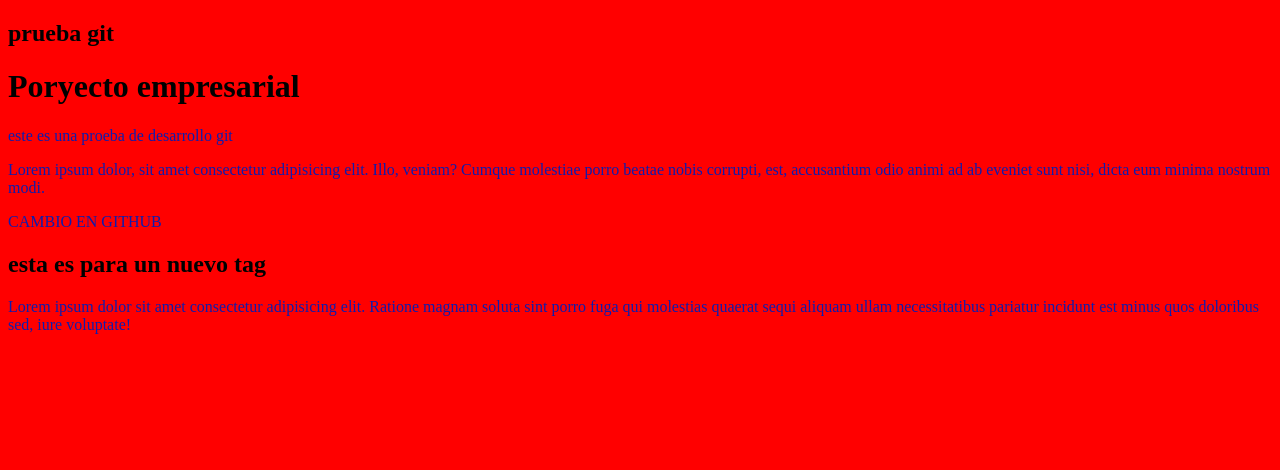
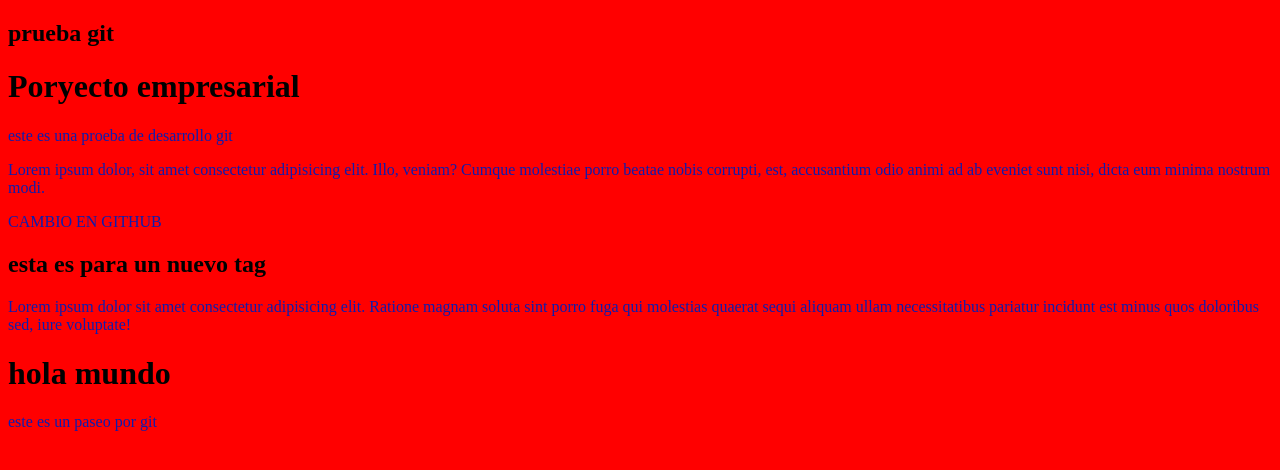
Before and after one commit to brrsanchezfi/curso_git, a plain HTML site: page index.html in a window 1280 px wide. Drawn offline with Linux system fonts and the light colour scheme.

Commit message:
version.1.7

```diff
--- a/index.html
+++ b/index.html
@@ -16,5 +16,9 @@
 
     <h2>esta es para un nuevo tag</h2>
     <p>Lorem ipsum dolor sit amet consectetur adipisicing elit. Ratione magnam soluta sint porro fuga qui molestias quaerat sequi aliquam ullam necessitatibus pariatur incidunt est minus quos doloribus sed, iure voluptate!</p>
+
+
+    <h1>hola mundo</h1>
+    <p>este es un paseo por git</p>
 </body>
 </html>
```
